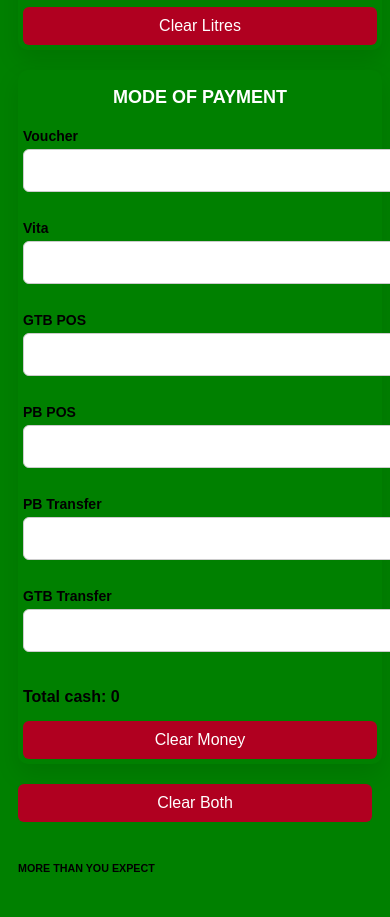
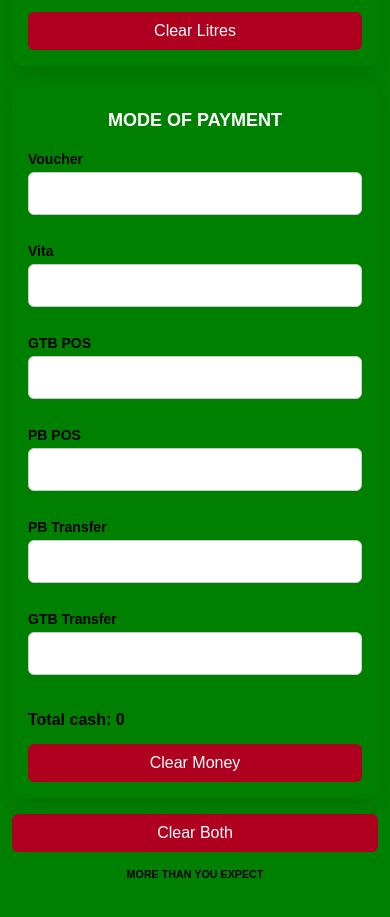
Before and after one commit to Kester-the-dev/northwest, a plain HTML site: page index.html in a window 390 px wide. Shown: the part 613-1530 px from the top of the page. After the commit the page ends 1505 px from the top, so only its background shows below. Drawn offline with Linux system fonts and the light colour scheme.

Commit message:
Improve responsive calculator layout

```diff
--- a/cal.css
+++ b/cal.css
@@ -1,22 +1,32 @@
+* {
+  box-sizing: border-box;
+}
+
 body {
+  min-height: 100vh;
+  margin: 0;
+  padding: clamp(16px, 4vw, 48px);
   font-family: Arial, sans-serif;
   background: green;
-  display: flex;
-  justify-content: center;
-  align-items: center;
-  height: 100vh;
+  display: grid;
+  grid-template-columns: repeat(2, minmax(0, 1fr));
+  align-content: center;
+  gap: 24px;
 }
 
 h6 {
   text-align: center;
   display: none;
+  grid-column: 1 / -1;
+  margin: 0;
 }
 
 .container {
   background: green;
-  padding: 25px;
+  width: 100%;
+  max-width: 570px;
+  padding: clamp(20px, 3vw, 32px);
   border-radius: 12px;
-  width: 570px;
   box-shadow: 0 10px 25px rgba(0, 0, 0, 0.1);
 }
 
@@ -35,10 +45,12 @@
 
 input {
   width: 100%;
+  min-width: 0;
   padding: 8px;
   margin-top: 5px;
   border-radius: 6px;
   border: 1px solid #ccc;
+  font: inherit;
 }
 
 .result {
@@ -67,8 +79,9 @@
 }
 
 .clear-both-button {
-  max-width: 570px;
-  margin: 0 auto 15px;
+  grid-column: 1 / -1;
+  width: min(100%, 570px);
+  margin: -8px auto 0;
 }
 
 hr {
@@ -76,42 +89,21 @@
   margin-bottom: 20px;
 }
 
-/* ---------- TABLETS (max-width: 1024px) ---------- */
-@media (max-width: 1024px) {
+/* ---------- TABLETS AND PHONES ---------- */
+@media (max-width: 900px) {
   body {
-    height: auto;
-    padding: 20px;
-    align-items: flex-start;
+    grid-template-columns: minmax(0, 1fr);
+    align-content: start;
+    gap: 16px;
   }
 
   h6 {
     display: block;
-    align-items: center;
   }
 
   .container {
-    width: 100%;
     max-width: 700px;
-    margin-bottom: 20px;
-  }
-}
-
-/* ---------- SMALL TABLETS (max-width: 768px) ---------- */
-@media (max-width: 768px) {
-  body {
-    flex-direction: column;
-    padding: 15px;
-  }
-
-  h6 {
-    display: block;
-    align-items: center;
-  }
-
-  .container {
-    width: 100%;
-    max-width: 100%;
-    padding: 20px;
+    margin: 0 auto;
   }
 
   h1 {
@@ -131,17 +123,11 @@
 /* ---------- PHONES (max-width: 480px) ---------- */
 @media (max-width: 480px) {
   body {
-    padding: 10px;
-
-  }
-
-  h6 {
-    display: block;
-    align-items: center;
+    padding: 12px;
   }
 
   .container {
-    padding: 5px;
+    padding: 16px;
     border-radius: 10px;
   }
 
@@ -167,4 +153,8 @@
     margin-top: 15px;
     margin-bottom: 15px;
   }
+
+  .clear-both-button {
+    margin-top: 0;
+  }
 }
```
